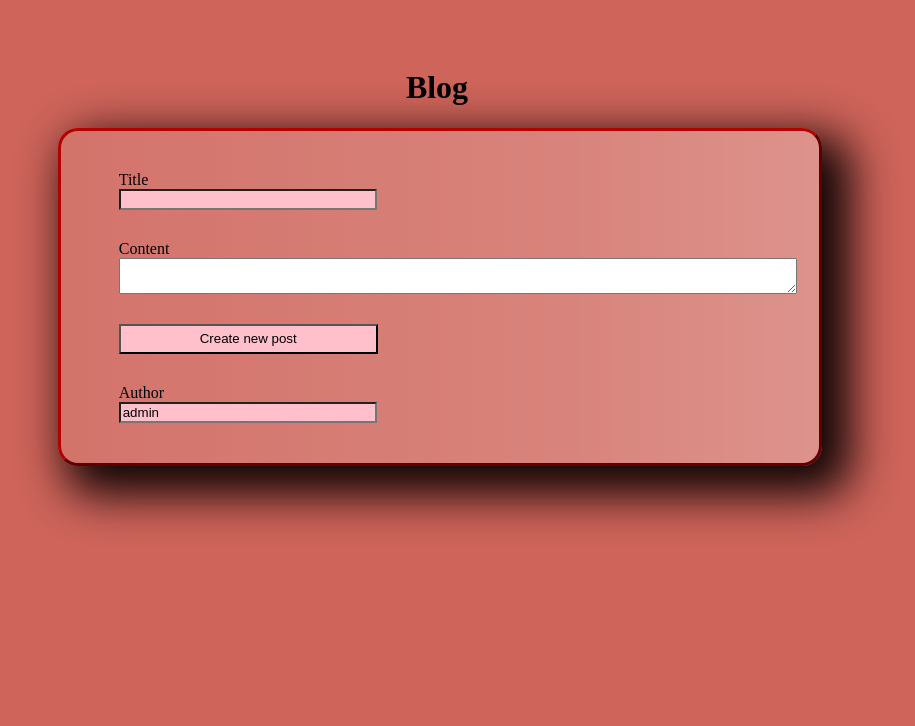
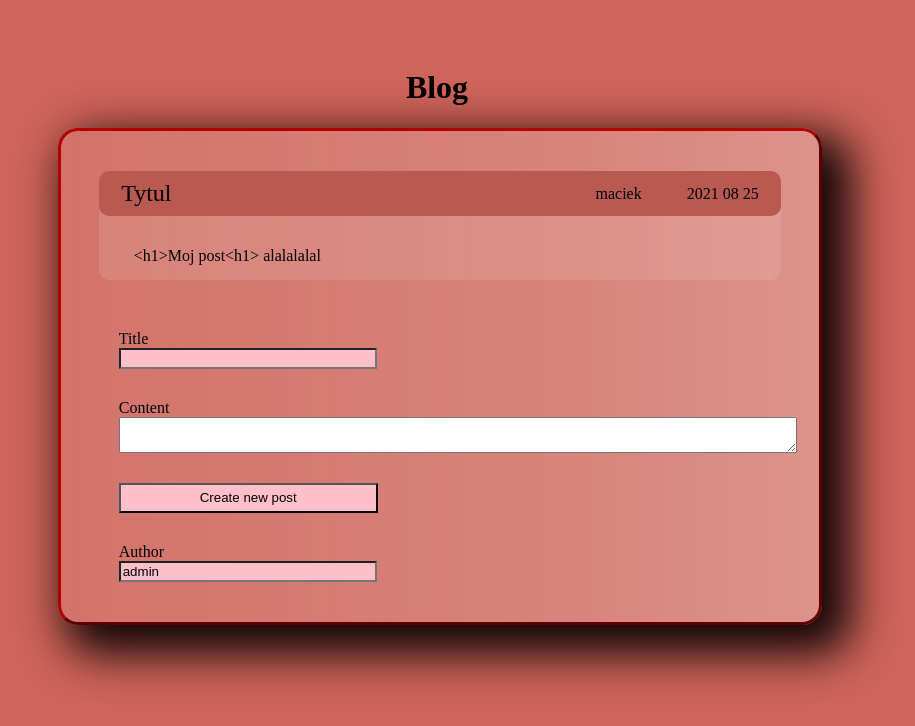
Before and after one commit to maciejratajski1999/WebPageDemo, a Flask app: page /blog in a window 1280 px wide. Shown: the part 52-778 px from the top of the page, without its empty margins (203-1118 px from the left). Run offline with Flask 2, Linux system fonts and the light colour scheme; a user stored in the database is signed in; data comes from the database, SQL or seed files in the repository; some libraries are stand-ins or nearby versions.

Commit message:
idk what is happening

```diff
--- a/app/forms.py
+++ b/app/forms.py
@@ -4,6 +4,15 @@ from wtforms import StringField, PasswordField, SubmitField, BooleanField, Integ
 from wtforms.validators import DataRequired, Length, Email, EqualTo, ValidationError
 from app.models import User
 
+class CheckboxCheck:
+    def __init__(self, message=None):
+        if not message:
+            message = "Checkbox must be confirmed"
+        self.message = message
+
+    def __call__(self, form, field):
+        if not field.data:
+            raise ValidationError(self.message)
 
 class RegistrationForm(FlaskForm):
     username = StringField('Username',
@@ -47,7 +56,7 @@ def picture_form_id(product_id):
 
     PictureFormID.product_id = IntegerField('Product ID', validators=[DataRequired()], default=product_id)
     PictureFormID.picture = FileField(validators=[FileAllowed(['jpg', 'jpeg', 'png'])])
-    PictureFormID.title = StringField('Title', validators=[DataRequired(), Length(min=1)])
+    PictureFormID.title = StringField('Title', validators=[Length(max=32)])
     PictureFormID.submitpicture = SubmitField('Add new Picture')
 
     return PictureFormID()
@@ -56,17 +65,17 @@ def picture_form_id(product_id):
 
 class ProductForm(FlaskForm):
     name = StringField("Product Name", validators=[DataRequired(), Length(min=1)])
-    thumbnail = FileField(validators=[FileAllowed(['jpg', 'jpeg', 'png'])])
+    thumbnail = FileField(validators=[FileAllowed(['jpg', 'jpeg', 'png']), DataRequired()])
     submitproduct = SubmitField('Add new Product')
 
 class ApplyChangesForm(FlaskForm):
     password = PasswordField('Password', validators=[DataRequired()])
-    submit = SubmitField('Apply Changes')
+    apply = SubmitField('Apply Changes')
 
 class DeleteProductForm(FlaskForm):
     product_id = IntegerField('Product ID', validators=[DataRequired()], default=0)
-    confirm = BooleanField('Delete this product', validators=[EqualTo(1)])
-    delete_product = SubmitField('Delete product')
+    confirm = BooleanField('Delete this product', validators=[DataRequired(), CheckboxCheck()])
+    delete = SubmitField('Delete product')
 
 def delete_product_id(product_id):
 
@@ -74,7 +83,8 @@ def delete_product_id(product_id):
         pass
 
     DeleteProductID.product_id = IntegerField('Product ID', validators=[DataRequired()], default=product_id)
-    DeleteProductID.delete_product = SubmitField('Delete product')
+    DeleteProductID.confirm = BooleanField('Delete this product', validators=[DataRequired(), CheckboxCheck()])
+    DeleteProductID.delete = SubmitField('Delete product')
 
     return DeleteProductID()
 
--- a/app/models.py
+++ b/app/models.py
@@ -2,7 +2,7 @@ from app import db, login_manager
 from sqlalchemy import Integer, String, ForeignKey, LargeBinary, DateTime, Text
 from flask_login import UserMixin
 from datetime import datetime
-from time import strftime
+
 
 @login_manager.user_loader
 def load_user(user_id):
--- a/app/routes.py
+++ b/app/routes.py
@@ -2,6 +2,7 @@ from flask import render_template, flash, redirect, url_for, send_from_directory
 from app.forms import *
 from app.utils import *
 from flask_login import login_user, logout_user, current_user
+from time import strftime
 
 
 @app.route("/")
@@ -63,28 +64,31 @@ def manage():
         products = Product.query.all()
         products = [product for product in products]
         picture_forms = {product.id : picture_form_id(product_id=product.id) for product in products}
-        if product_form.validate_on_submit():
+
+        if product_form.submitproduct.data and product_form.validate_on_submit():
             if product_form.thumbnail.data:
                 add_product(product_form)
                 return redirect('manage')
+
         for picture_form in picture_forms.values():
-            if picture_form.validate_on_submit():
+            if picture_form.submitpicture.data and  picture_form.validate_on_submit():
                 if picture_form.picture.data:
                     add_picture(picture_form)
                     return redirect(url_for('manage'))
+
         apply_changes_form = ApplyChangesForm()
-        if apply_changes_form.validate_on_submit():
+        if apply_changes_form.apply.data and apply_changes_form.validate_on_submit():
             if verify_password(current_user, apply_changes_form.password.data):
                 new_images_count = len(save_images())
                 flash(f"success, {new_images_count} new images saved in database", 'alert')
             else:
                 flash(f"Wrong password for {current_user.username}", 'alert')
+
         delete_product_forms = {product.id : delete_product_id(product.id) for product in products}
         for delete_form in delete_product_forms.values():
-            if delete_form.validate_on_submit():
-                if delete_form.confirm.data:
-                    delete_product_by_id(delete_form.product_id.data)
-                    return redirect(url_for('manage'))
+            if delete_form.delete.data and delete_form.validate_on_submit():
+                delete_product_by_id(delete_form.product_id.data)
+                return redirect(url_for('manage'))
 
         return render_template('manage.html', subpages=subpages, products=products, product_form=product_form, picture_forms=picture_forms, apply_changes_form=apply_changes_form, delete_forms=delete_product_forms)
     return render_template('home.html', subpages=subpages)
@@ -120,10 +124,12 @@ def favicon():
 
 @app.route('/blog', methods=['GET', 'POST'])
 def blog():
+    posts = [post for post in Post.query.all()]
+    posts.reverse()
     if current_user.is_authenticated:
         form = new_blog_post(current_user.username)
         if form.validate_on_submit():
             add_post(form)
             return redirect(url_for('blog'))
-        return render_template('blog.html', subpages=subpages, current='blog', form=form)
-    return render_template('blog.html', subpages=subpages, current='blog')
+        return render_template('blog.html', subpages=subpages, current='blog', form=form, posts=posts)
+    return render_template('blog.html', subpages=subpages, current='blog', posts=posts)
--- a/app/static/blog.css
+++ b/app/static/blog.css
@@ -1,3 +1,7 @@
+main.blog{
+    padding-top: 40px;
+}
+
 textarea#content {
     position: relative;
     width: 100%;
@@ -15,3 +19,58 @@ form.blog {
 form.blog div.form input{
     display: block;
 }
+
+div.posts {
+    position: relative;
+    width: 90%;
+    left: 5%;
+    display: block;
+}
+
+article.post{
+    position: relative;
+    width: 100%;
+    margin-bottom: 25px;
+    box-shadow: inset 0 0 0 1000px rgba(255,255,255,.1);
+    border-radius: 10px;
+}
+
+div.post-header {
+    overflow: hidden;
+    list-style-type: none;
+    margin: 0;
+    padding: 0;
+    background-color: var(--bg);
+    box-shadow: inset 0 0 0 1000px rgba(0,0,10,.1);
+    border-radius: 10px;
+}
+a.post-header {
+    padding: 10px 15px;
+    padding: 1.3% 3.3%;
+    text-align: center;
+}
+
+a.title{
+    float: left;
+    font-size: x-large;
+}
+a.author{
+    position: relative;
+    top: 5px;
+    float: right;
+}
+a.date{
+    position: relative;
+    top: 5px;
+    float: right;
+}
+
+p.post {
+    position: relative;
+    width: 100%;
+    margin-left: 15px;
+    margin-right: 15px;
+}
+div.a-container{
+    display: inline;
+}
--- a/app/static/manage.css
+++ b/app/static/manage.css
@@ -47,7 +47,7 @@ div.manager input{
     width: 0px;
     height: 0px;
 }
-input#delete_product {
+input#delete {
     width: 100%;
 }
 
--- a/app/static/register.css
+++ b/app/static/register.css
@@ -29,7 +29,6 @@ div.alert {
 }
 
 a.error{
-    display: block;
     width: 254px;
     padding: 1px 1px;
     background-color: rgb(255, 0, 0, 0.2);
--- a/app/templates/blog.html
+++ b/app/templates/blog.html
@@ -1,7 +1,28 @@
 {% extends "layout.html" %}
 {% block main %}
     <h1>Blog</h1>
-    <main>
+    <main class="blog">
+        <div class="posts">
+            {% for post in posts %}
+                <article class="post">
+                    <div class="post-header">
+                        <div class="a-container">
+                            <a class="title post-header">{{post.title}}</a>
+                        </div>
+                        <div class="a-container">
+                            <a class="date post-header">{{post.date.strftime('%Y %m %d')}}</a>
+                        </div>
+                        <div class="a-container">
+                            <a class="author post-header">{{post.author}} </a>
+                        </div>
+                    </div>
+                    <p class="post">
+                        {{post.content}}
+                    </p>
+                </article>
+            {% endfor %}
+        </div>
+
         {% if current_user.is_authenticated %}
             <form method="POST" action="" class="blog">
                 {{ form.hidden_tag() }}
--- a/app/templates/manage.html
+++ b/app/templates/manage.html
@@ -35,7 +35,7 @@
                             <th>{{product.name}}</th>
                             <th>
                                 {% for picture in product.pictures %}
-                                    <a href={{ url_for('static', filename=picture.path) }}>{{ picture.title }};</a>
+                                    <form method="GET"><a href={{ url_for('static', filename=picture.path) }}>{{ picture.title }};</a></form>
                                 {% endfor %}
                             </th>
                             <th>
--- a/app/utils.py
+++ b/app/utils.py
@@ -5,6 +5,8 @@ import string
 import random
 import base64
 from PIL import Image as PilImage
+from datetime import datetime
+from time import strftime
 
 allowed_characters = string.ascii_letters + string.digits
 subpages = {'home': {"Home": "/"}, 'about': {"About": "/about"}, 'products': {"Products": "/products"}, 'blog' : {'Blog' : '/blog'}}
@@ -49,7 +51,8 @@ def add_picture(picture_form):
 def add_post(post_form):
     new_post = Post(author=post_form.author.data,
                     title=post_form.title.data,
-                    content=post_form.content.data)
+                    content=post_form.content.data,
+                    date=datetime.now())
     db.session.add(new_post)
     db.session.commit()
 
@@ -85,10 +88,12 @@ def delete_unused_images():
     static_files = pictures + thumbnails
     static_files = [file for file in static_files if os.path.splitext(file)[1] == '.png']
     images = [image.path for image in Image.query.all()]
+    pictures = [picture.path for picture in Picture.query.all()]
+    products = [product.thumbnail for product in Product.query.all()]
     for filename in static_files:
         subpath, file = os.path.split(filename)
         image_path = os.path.join(os.path.split(subpath)[1], file)
-        if image_path not in images:
+        if image_path not in images + pictures + products:
             print(filename + " nieuywany, usuwam")
             os.remove(filename)
 
--- a/requirements.txt
+++ b/requirements.txt
@@ -10,6 +10,7 @@ Flask-Login==0.5.0
 Flask-SQLAlchemy==2.5.1
 Flask-WTF==0.15.1
 greenlet==1.1.1
+gunicorn==20.1.0
 idna==3.2
 itsdangerous==2.0.1
 Jinja2==3.0.1
```
